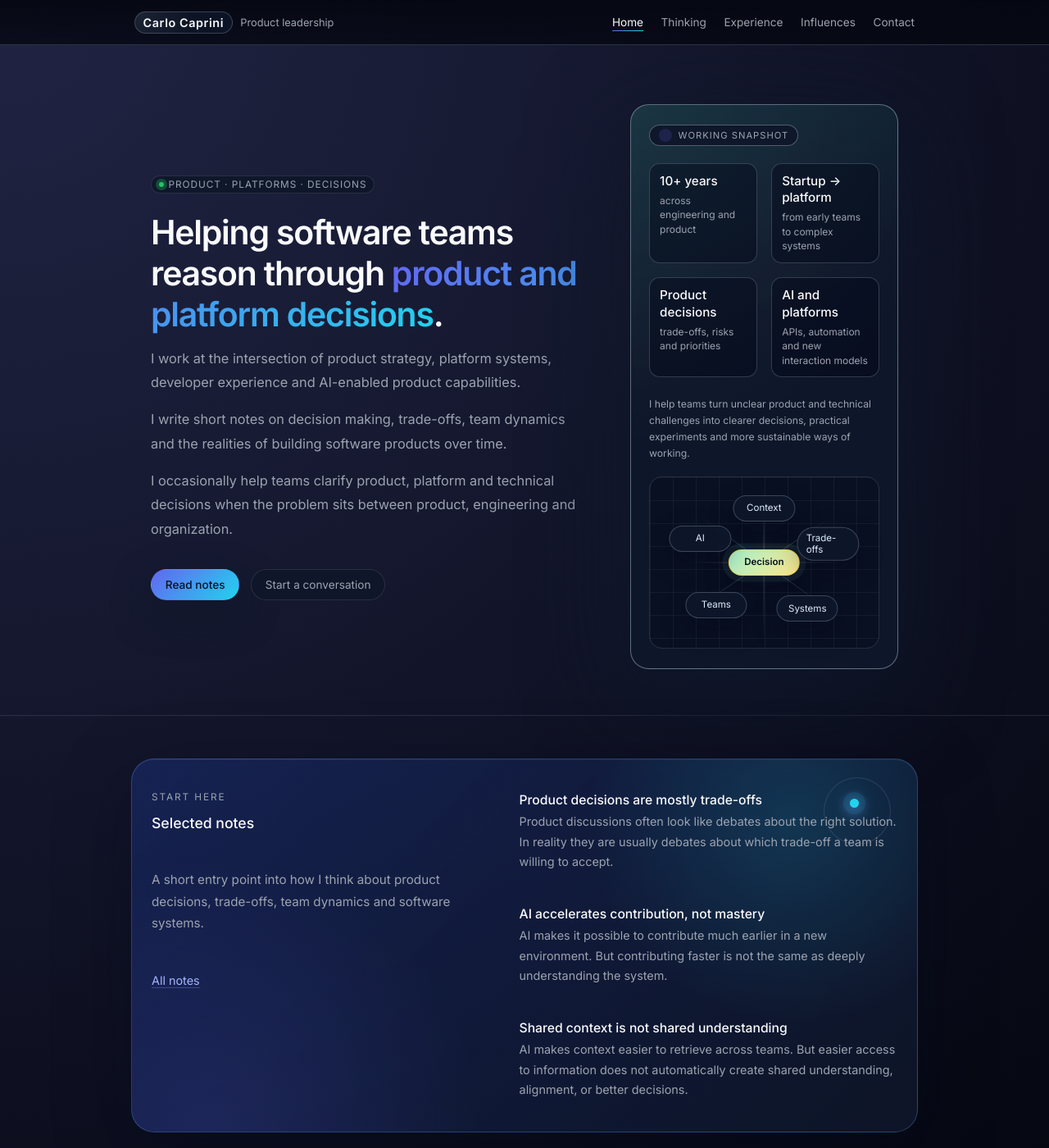
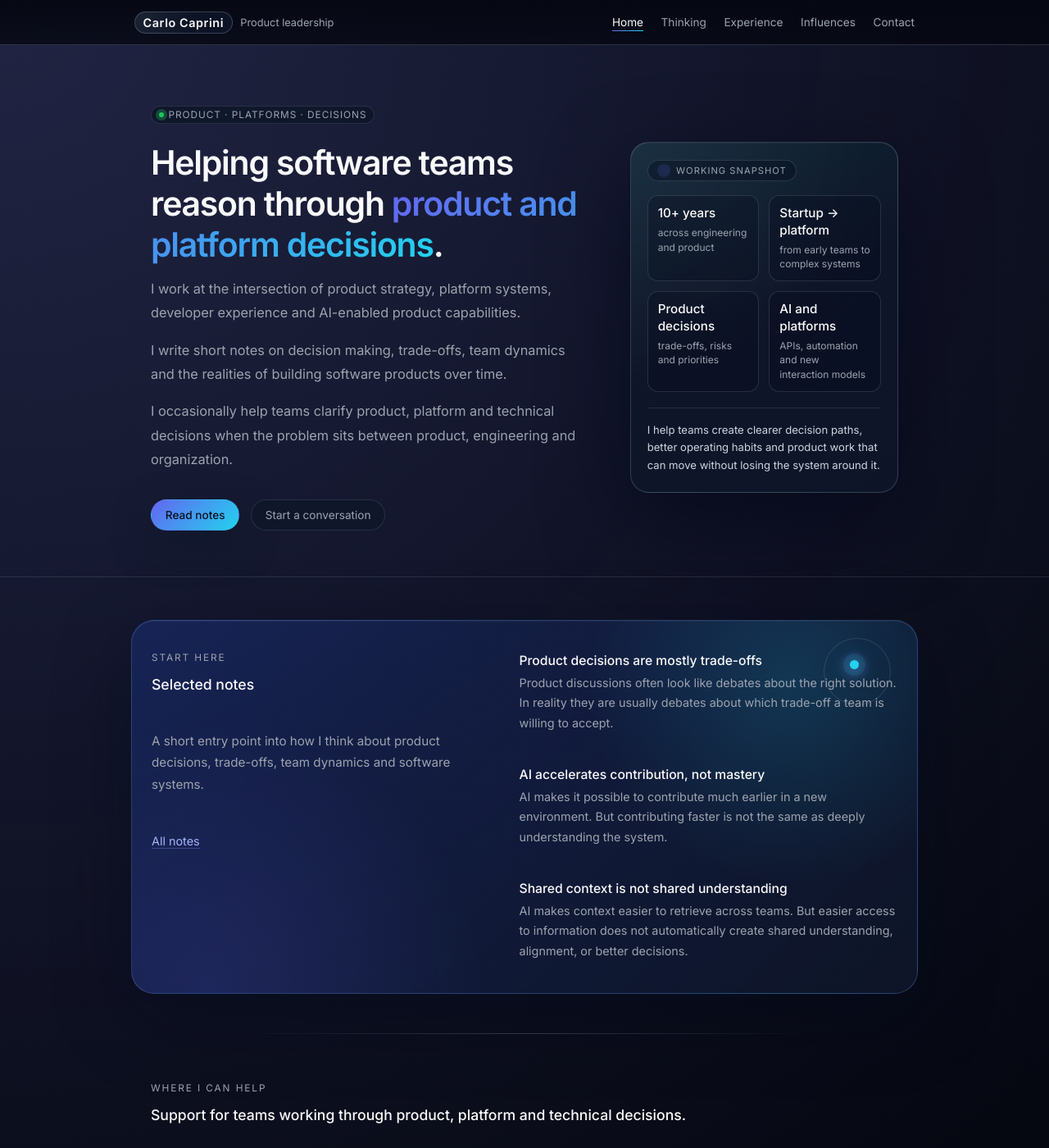
Before and after one commit to carlocaprini/carlocaprini.github.io, a Jekyll site: the page built from index.md, in a window 1280 px wide and 1400 px high. Shown: the whole window at 82% size. Built offline with Jekyll 4.4.1, drawn with Linux system fonts in a browser that asks for light colours; some of the changed text lies outside the part shown.

Commit message:
Address home review feedback

```diff
--- a/_includes/hero-card.html
+++ b/_includes/hero-card.html
@@ -23,19 +23,7 @@
       </div>
     </div>
     <p class="hero-card-note">
-      I help teams turn unclear product and technical challenges into clearer decisions, practical experiments and more sustainable ways of working.
+      I help teams create clearer decision paths, better operating habits and product work that can move without losing the system around it.
     </p>
-    <div class="decision-map" aria-hidden="true">
-      <div class="decision-map-line decision-map-line--horizontal"></div>
-      <div class="decision-map-line decision-map-line--vertical"></div>
-      <div class="decision-map-line decision-map-line--diagonal-a"></div>
-      <div class="decision-map-line decision-map-line--diagonal-b"></div>
-      <div class="decision-node decision-node--center">Decision</div>
-      <div class="decision-node decision-node--context">Context</div>
-      <div class="decision-node decision-node--tradeoffs">Trade-offs</div>
-      <div class="decision-node decision-node--systems">Systems</div>
-      <div class="decision-node decision-node--teams">Teams</div>
-      <div class="decision-node decision-node--ai">AI</div>
-    </div>
   </div>
 </aside>
--- a/_layouts/default.html
+++ b/_layouts/default.html
@@ -48,10 +48,6 @@
           <span>&copy; {{ site.time | date: "%Y" }} {{ site.data.person.name | default: site.title }}</span>
           <span class="footer-meta">
             <a href="{{ '/feed.xml' | relative_url }}">RSS</a>
-            <span>&middot;</span>
-            <span>Built with Jekyll & Cursor</span>
-            <span>&middot;</span>
-            <span>Hosted on GitHub Pages</span>
           </span>
         </div>
       </footer>
--- a/_layouts/home.html
+++ b/_layouts/home.html
@@ -90,27 +90,28 @@ layout: default
     </div>
   </section>
 
-  <section id="explore" class="section">
-    <div class="container section-grid-balanced">
-      <div>
-        <div class="section-header">
-          <div>
-            <div class="section-eyebrow">{{ h.explore.eyebrow }}</div>
-            <h2 class="section-title">{{ h.explore.title }}</h2>
-          </div>
+  <section id="explore" class="section home-map-section">
+    <div class="container">
+      <div class="home-map-header">
+        <div>
+          <div class="section-eyebrow">{{ h.explore.eyebrow }}</div>
+          <h2 class="section-title">{{ h.explore.title }}</h2>
         </div>
-        <p class="body-text">{{ h.explore.description }}</p>
+        <p class="section-description">{{ h.explore.description }}</p>
       </div>
       <div class="home-explore-grid">
         {% for c in h.explore.cards %}
           <article class="card home-explore-card">
-            <div class="card-header">
-              <h3 class="card-title">
-                <a class="card-title-link" href="{{ c.url | relative_url }}">{{ c.title }}</a>
-              </h3>
+            <a class="home-map-card-link" href="{{ c.url | relative_url }}">
+              <span class="home-map-marker" aria-hidden="true"></span>
+              <span class="home-map-index">{% if forloop.index < 10 %}0{% endif %}{{ forloop.index }}</span>
+              <span class="home-map-title">{{ c.title }}</span>
+              <span class="home-map-body">{{ c.body }}</span>
+            </a>
+            <div class="home-map-line" aria-hidden="true"></div>
+            <div class="home-map-arrow" aria-hidden="true">
+              <span></span>
             </div>
-            <p class="card-body">{{ c.body }}</p>
-            <a class="section-link" href="{{ c.url | relative_url }}">Open</a>
           </article>
         {% endfor %}
       </div>
--- a/assets/css/main.css
+++ b/assets/css/main.css
@@ -279,15 +279,15 @@ main {
   position: relative;
   overflow: hidden;
   border-radius: 1.4rem;
-  padding: 1.5rem 1.4rem;
+  padding: 1.35rem 1.25rem;
   background:
-    linear-gradient(150deg, rgba(20, 184, 166, 0.12), transparent 42%),
-    radial-gradient(circle at top left, rgba(248, 250, 252, 0.06), transparent 55%),
-    rgba(15, 23, 42, 0.96);
-  border: 1px solid rgba(148, 163, 184, 0.6);
+    linear-gradient(155deg, rgba(20, 184, 166, 0.1), transparent 48%),
+    radial-gradient(circle at top left, rgba(248, 250, 252, 0.05), transparent 55%),
+    rgba(15, 23, 42, 0.82);
+  border: 1px solid rgba(148, 163, 184, 0.28);
   box-shadow:
-    0 35px 120px rgba(15, 23, 42, 0.95),
-    0 0 0 1px rgba(15, 23, 42, 0.9);
+    0 35px 100px rgba(2, 6, 23, 0.58),
+    inset 0 1px 0 rgba(255, 255, 255, 0.04);
 }
 
 .hero-card-badge {
@@ -296,8 +296,8 @@ main {
   gap: 0.45rem;
   border-radius: 999px;
   padding: 0.24rem 0.7rem;
-  background: rgba(15, 23, 42, 0.95);
-  border: 1px solid rgba(148, 163, 184, 0.5);
+  background: rgba(2, 6, 23, 0.35);
+  border: 1px solid rgba(148, 163, 184, 0.22);
   font-size: 0.7rem;
   color: #9ca3af;
   text-transform: uppercase;
@@ -318,16 +318,16 @@ main {
 .hero-metrics {
   display: grid;
   grid-template-columns: repeat(2, minmax(0, 1fr));
-  gap: 1.1rem;
-  margin: 1.3rem 0 1.4rem;
+  gap: 0.75rem;
+  margin: 1.05rem 0 1.2rem;
 }
 
 .metric {
-  min-height: 5.7rem;
-  padding: 0.7rem 0.75rem;
+  min-height: 5.2rem;
+  padding: 0.72rem 0.75rem;
   border-radius: 0.8rem;
-  background: rgba(2, 6, 23, 0.42);
-  border: 1px solid rgba(148, 163, 184, 0.3);
+  background: rgba(2, 6, 23, 0.24);
+  border: 1px solid rgba(148, 163, 184, 0.2);
 }
 
 .metric-value {
@@ -344,114 +344,12 @@ main {
 }
 
 .hero-card-note {
-  margin: 0.7rem 0 0;
-  font-size: 0.76rem;
+  margin: 0;
+  padding-top: 1rem;
+  border-top: 1px solid rgba(148, 163, 184, 0.16);
+  font-size: 0.82rem;
   line-height: 1.65;
-  color: #9ca3af;
-}
-
-.decision-map {
-  position: relative;
-  height: 210px;
-  margin-top: 1.15rem;
-  border-radius: 1rem;
-  background:
-    linear-gradient(rgba(148, 163, 184, 0.08) 1px, transparent 1px),
-    linear-gradient(90deg, rgba(148, 163, 184, 0.08) 1px, transparent 1px),
-    rgba(2, 6, 23, 0.34);
-  background-size: 28px 28px;
-  border: 1px solid rgba(148, 163, 184, 0.2);
-}
-
-.decision-map-line {
-  position: absolute;
-  left: 50%;
-  top: 50%;
-  width: 68%;
-  height: 1px;
-  transform-origin: center;
-  background: linear-gradient(to right, transparent, rgba(148, 163, 184, 0.42), transparent);
-}
-
-.decision-map-line--horizontal {
-  transform: translate(-50%, -50%);
-}
-
-.decision-map-line--vertical {
-  transform: translate(-50%, -50%) rotate(90deg);
-}
-
-.decision-map-line--diagonal-a {
-  transform: translate(-50%, -50%) rotate(36deg);
-}
-
-.decision-map-line--diagonal-b {
-  transform: translate(-50%, -50%) rotate(-34deg);
-}
-
-.decision-node {
-  position: absolute;
-  display: inline-flex;
-  align-items: center;
-  justify-content: center;
-  min-width: 4.7rem;
-  min-height: 2rem;
-  padding: 0.34rem 0.62rem;
-  border-radius: 999px;
-  color: #dbeafe;
-  background: rgba(15, 23, 42, 0.92);
-  border: 1px solid rgba(148, 163, 184, 0.34);
-  font-size: 0.72rem;
-  line-height: 1.2;
-  transform: translate(-50%, -50%);
-  box-shadow: 0 12px 30px rgba(2, 6, 23, 0.34);
-}
-
-.decision-node--center {
-  left: 50%;
-  top: 50%;
-  min-width: 5.4rem;
-  color: #07111f;
-  background: linear-gradient(135deg, #a7f3d0, #fde68a);
-  border-color: rgba(250, 204, 21, 0.55);
-  font-weight: 600;
-  animation: decisionPulse 3.4s ease-in-out infinite;
-}
-
-.decision-node--context {
-  left: 50%;
-  top: 18%;
-}
-
-.decision-node--tradeoffs {
-  left: 78%;
-  top: 39%;
-}
-
-.decision-node--systems {
-  left: 69%;
-  top: 77%;
-}
-
-.decision-node--teams {
-  left: 29%;
-  top: 75%;
-}
-
-.decision-node--ai {
-  left: 22%;
-  top: 36%;
-}
-
-@keyframes decisionPulse {
-  0%,
-  100% {
-    box-shadow: 0 12px 30px rgba(2, 6, 23, 0.34), 0 0 0 0 rgba(167, 243, 208, 0.28);
-  }
-
-  50% {
-    box-shadow: 0 12px 30px rgba(2, 6, 23, 0.34), 0 0 0 10px rgba(167, 243, 208, 0);
-  }
+  color: #cbd5e1;
 }
 
 .hero-orbit {
@@ -712,20 +610,172 @@ main {
   color: #cbd5e1;
 }
 
+.home-map-section {
+  padding-bottom: 0.8rem;
+}
+
+.home-map-header {
+  display: grid;
+  grid-template-columns: minmax(0, 0.8fr) minmax(0, 1.2fr);
+  gap: 2.8rem;
+  align-items: start;
+  margin-bottom: 2.5rem;
+}
+
+.home-map-header .section-description {
+  max-width: 34rem;
+}
+
 .home-explore-grid {
   display: grid;
   grid-template-columns: repeat(3, minmax(0, 1fr));
-  gap: 0.9rem;
+  gap: 1rem;
 }
 
 .home-explore-card {
-  display: flex;
+  position: relative;
+  min-height: 13.4rem;
+  overflow: hidden;
+  padding: 0;
+  border-color: rgba(45, 212, 191, 0.24);
+  background:
+    linear-gradient(145deg, rgba(20, 184, 166, 0.1), transparent 54%),
+    rgba(15, 23, 42, 0.76);
+}
+
+.home-explore-card:nth-child(2) {
+  border-color: rgba(129, 140, 248, 0.26);
+  background:
+    linear-gradient(145deg, rgba(129, 140, 248, 0.12), transparent 56%),
+    rgba(15, 23, 42, 0.78);
+}
+
+.home-explore-card:nth-child(3) {
+  border-color: rgba(52, 211, 153, 0.24);
+  background:
+    linear-gradient(145deg, rgba(52, 211, 153, 0.1), transparent 56%),
+    rgba(15, 23, 42, 0.76);
+}
+
+.home-map-card-link {
+  position: relative;
+  z-index: 1;
+  display: flex;
+  min-height: 13.4rem;
   flex-direction: column;
-  min-height: 12rem;
-}
-
-.home-explore-card .section-link {
-  margin-top: auto;
+  padding: 1.15rem 1.2rem 1.35rem;
+  color: inherit;
+  text-decoration: none;
+}
+
+.home-map-marker {
+  display: inline-flex;
+  width: 1.35rem;
+  height: 1.35rem;
+  margin-bottom: 0.85rem;
+  border-radius: 999px;
+  background: #22d3ee;
+  box-shadow: 0 0 0 7px rgba(34, 211, 238, 0.1);
+}
+
+.home-explore-card:nth-child(2) .home-map-marker {
+  background: #818cf8;
+  box-shadow: 0 0 0 7px rgba(129, 140, 248, 0.11);
+}
+
+.home-explore-card:nth-child(3) .home-map-marker {
+  background: #34d399;
+  box-shadow: 0 0 0 7px rgba(52, 211, 153, 0.1);
+}
+
+.home-map-index {
+  color: #67e8f9;
+  font-size: 0.72rem;
+  letter-spacing: 0.12em;
+  margin-bottom: 0.9rem;
+}
+
+.home-explore-card:nth-child(2) .home-map-index {
+  color: #a5b4fc;
+}
+
+.home-explore-card:nth-child(3) .home-map-index {
+  color: #6ee7b7;
+}
+
+.home-map-title {
+  color: #f9fafb;
+  font-size: 1rem;
+  font-weight: 600;
+  margin-bottom: 0.75rem;
+}
+
+.home-map-body {
+  color: #9ca3af;
+  font-size: 0.92rem;
+  line-height: 1.7;
+}
+
+.home-map-line {
+  position: absolute;
+  top: 2.1rem;
+  left: 4.3rem;
+  right: 2rem;
+  height: 1px;
+  background: linear-gradient(to right, rgba(148, 163, 184, 0.18), transparent);
+}
+
+.home-map-arrow {
+  position: absolute;
+  right: 1.1rem;
+  bottom: 1.1rem;
+  width: 1.8rem;
+  height: 1.8rem;
+  border-radius: 999px;
+  border: 1px solid rgba(148, 163, 184, 0.2);
+  opacity: 0;
+  transform: translateY(6px);
+  transition: opacity 0.18s ease, transform 0.18s ease;
+}
+
+.home-map-arrow span {
+  position: absolute;
+  inset: 0;
+}
+
+.home-map-arrow span::before,
+.home-map-arrow span::after {
+  content: "";
+  position: absolute;
+  background: #cbd5e1;
+}
+
+.home-map-arrow span::before {
+  width: 9px;
+  height: 1px;
+  top: 50%;
+  left: 50%;
+  transform: translate(-50%, -50%);
+}
+
+.home-map-arrow span::after {
+  width: 6px;
+  height: 6px;
+  border-top: 1px solid #cbd5e1;
+  border-right: 1px solid #cbd5e1;
+  background: transparent;
+  top: 50%;
+  left: 50%;
+  transform: translate(-20%, -50%) rotate(45deg);
+}
+
+.home-explore-card:hover {
+  border-color: rgba(226, 232, 240, 0.34);
+}
+
+.home-explore-card:hover .home-map-arrow {
+  opacity: 1;
+  transform: translateY(0);
 }
 
 .body-text {
@@ -1770,8 +1820,14 @@ main {
 
   .home-help-grid,
   .home-explore-grid,
-  .home-help-footer {
+  .home-help-footer,
+  .home-map-header {
     grid-template-columns: minmax(0, 1fr);
+  }
+
+  .home-map-header {
+    gap: 1rem;
+    margin-bottom: 1.8rem;
   }
 
   .hero-grid {
@@ -1869,15 +1925,6 @@ main {
     grid-template-columns: minmax(0, 1fr);
   }
 
-  .decision-map {
-    height: 190px;
-  }
-
-  .decision-node {
-    min-width: 4.2rem;
-    font-size: 0.68rem;
-  }
-
   .experience-card {
     padding: 1.15rem 1.05rem 1.1rem;
   }
@@ -1900,9 +1947,3 @@ main {
     padding: 0.95rem;
   }
 }
-
-@media (prefers-reduced-motion: reduce) {
-  .decision-node--center {
-    animation: none;
-  }
-}
```
Also changed, not shown: _data/home.yml (+11 -11 lines).
